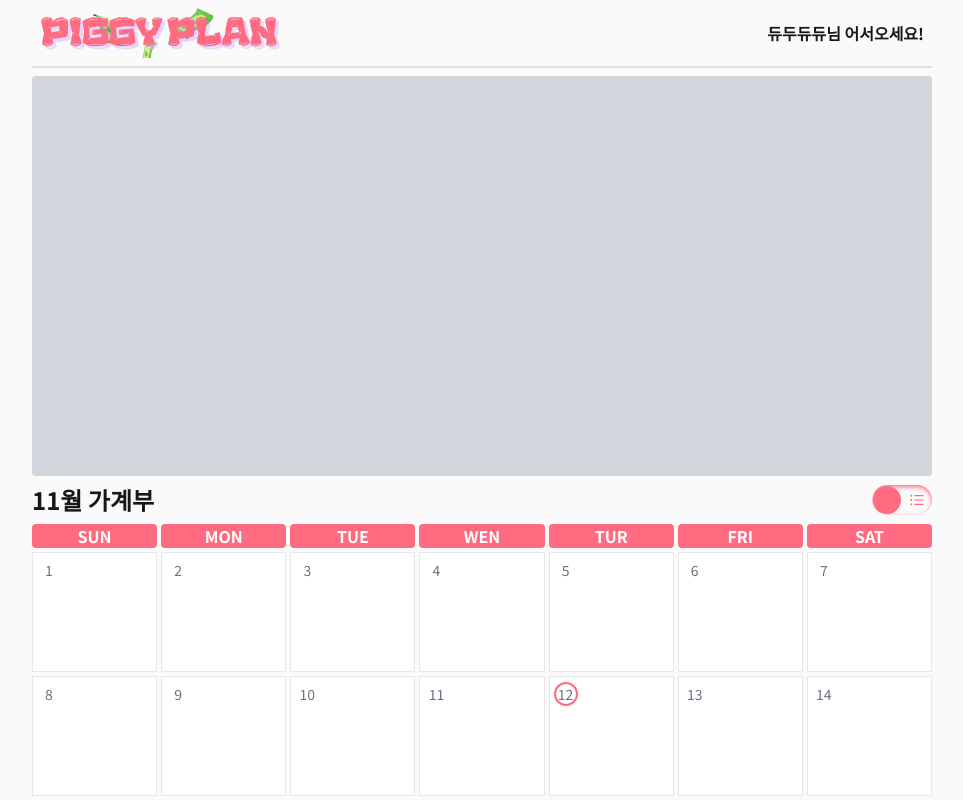
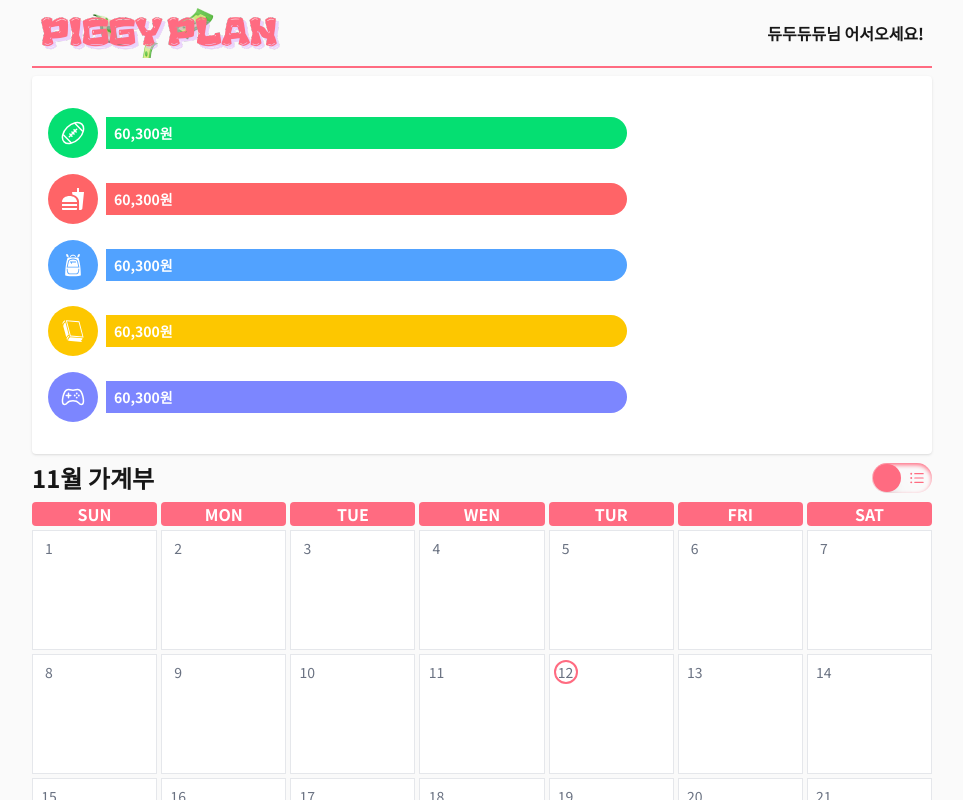
Before and after one commit to JinWan0823/piggy-plan, a Next.js app: page / in a window 1280 px wide. Shown: the top 800 px of the page, without its empty margins (158-1121 px from the left). Built offline with nearby package versions, Linux system fonts and the light colour scheme.

Commit message:
💄 가계부 사용 금액 그래프 레이아웃

```diff
--- a/app/_components/common/MoneyTable.tsx
+++ b/app/_components/common/MoneyTable.tsx
@@ -1,3 +1,15 @@
+import ProgressBar from "./ProgressBar";
+
 export default function MoneyTable() {
-  return <div className="rounded bg-gray-300 p-4 mt-2 h-[400px]"></div>;
+  return (
+    <div className="rounded bg-white p-4 py-8 mt-2 shadow-sm">
+      <ul className="flex flex-col gap-4">
+        <ProgressBar menu="취미" />
+        <ProgressBar menu="식비" />
+        <ProgressBar menu="여행" />
+        <ProgressBar menu="문화" />
+        <ProgressBar menu="기타" />
+      </ul>
+    </div>
+  );
 }
--- /dev/null
+++ b/app/_components/common/ProgressBar.tsx
@@ -0,0 +1,40 @@
+import { useMemo } from "react";
+import { GiBlackBook, GiSchoolBag } from "react-icons/gi";
+import {
+  IoAmericanFootballOutline,
+  IoGameControllerOutline,
+} from "react-icons/io5";
+import { MdFastfood } from "react-icons/md";
+
+export default function ProgressBar({ menu }: { menu: string }) {
+  const category = useMemo(() => {
+    switch (menu) {
+      case "식비":
+        return { icon: <MdFastfood />, color: "bg-red-400" };
+      case "취미":
+        return { icon: <IoAmericanFootballOutline />, color: "bg-green-400" };
+      case "문화":
+        return { icon: <GiBlackBook />, color: "bg-yellow-400" };
+      case "여행":
+        return { icon: <GiSchoolBag />, color: "bg-blue-400" };
+      default:
+        return { icon: <IoGameControllerOutline />, color: "bg-indigo-400" };
+    }
+  }, [menu]);
+  return (
+    <li className="w-full flex items-center gap-2">
+      <div
+        className={`shrink-0 w-[50px] h-[50px] text-white text-2xl
+        flex items-center justify-center
+        rounded-full ${category.color}`}
+      >
+        {category.icon}
+      </div>
+      <div
+        className={`progress w-[60%] h-[32px] ${category.color} rounded-r-full flex items-center px-2 font-bold text-sm text-white`}
+      >
+        <p>60,300원</p>
+      </div>
+    </li>
+  );
+}
--- a/app/page.tsx
+++ b/app/page.tsx
@@ -4,7 +4,7 @@ export default function Home() {
   return (
     <div className="min-h-screen bg-zinc-50 font-sans dark:bg-black">
       <div className="w-[900px] mx-auto">
-        <header className="p-2 flex items-center justify-between border-b-2 border-[#dfdfdf]">
+        <header className="p-2 flex items-center justify-between border-b-2 border-[#ff6b81]">
           <div className="w-[240px]">
             <Logo />
           </div>
```
